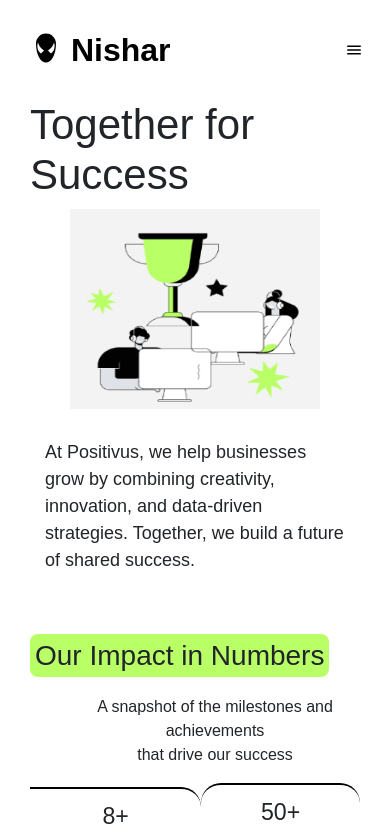
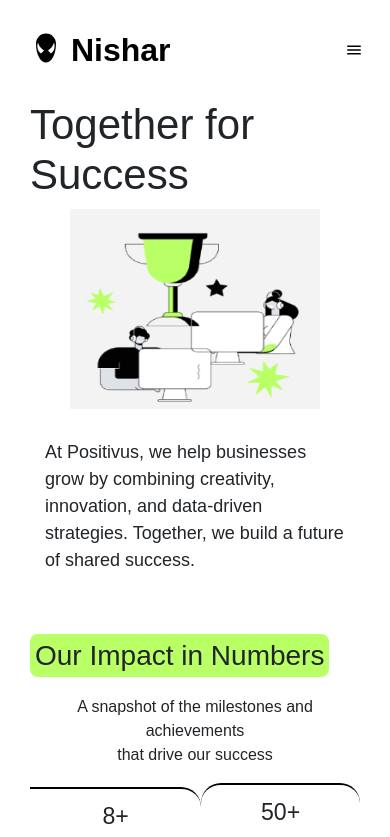
Before and after one commit to Rahsin-07/Website-PortFolio, a React (Create React App) app: page /aboutus in a window 390 px wide. Shown: the top 837 px of the page. Built offline with nearby package versions, Linux system fonts and the light colour scheme; a web font is replaced by a local one.

Commit message:
res modify

```diff
--- a/src/Components/AboutUs.css
+++ b/src/Components/AboutUs.css
@@ -507,7 +507,7 @@ border-radius: 12px;
 
   .impact-header p {
     text-align: center;
-    padding-left: 40px;
+    /* padding-left: 40px; */
   }
 
   .journey {
```
